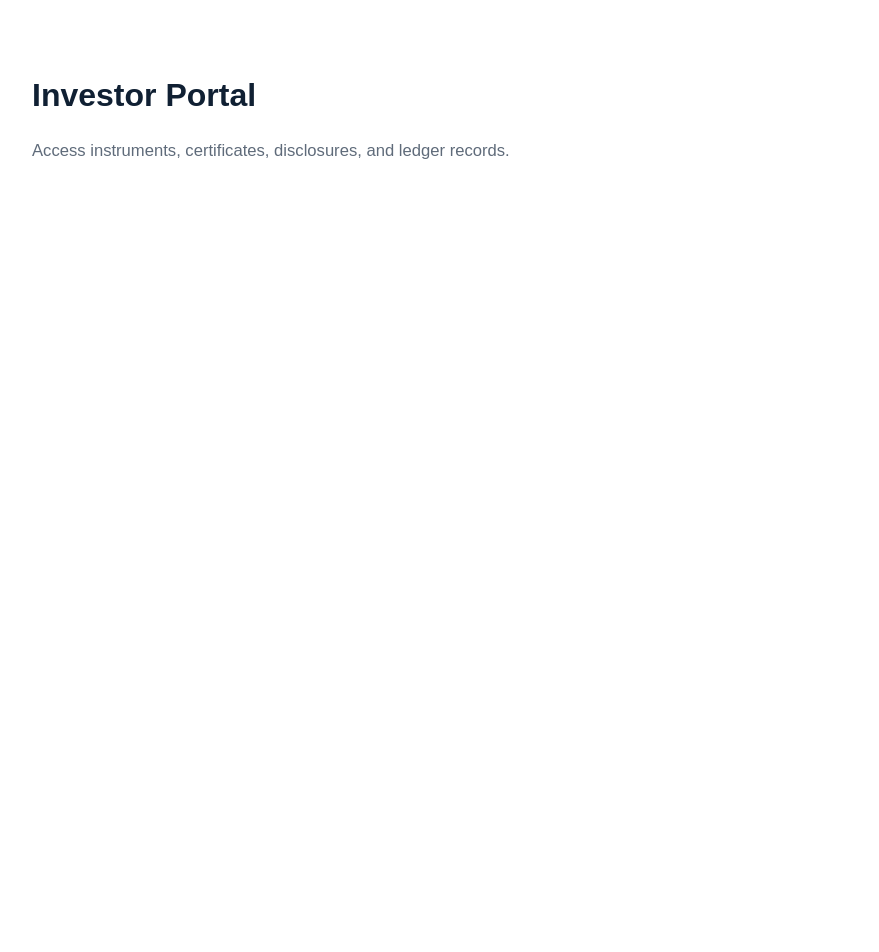
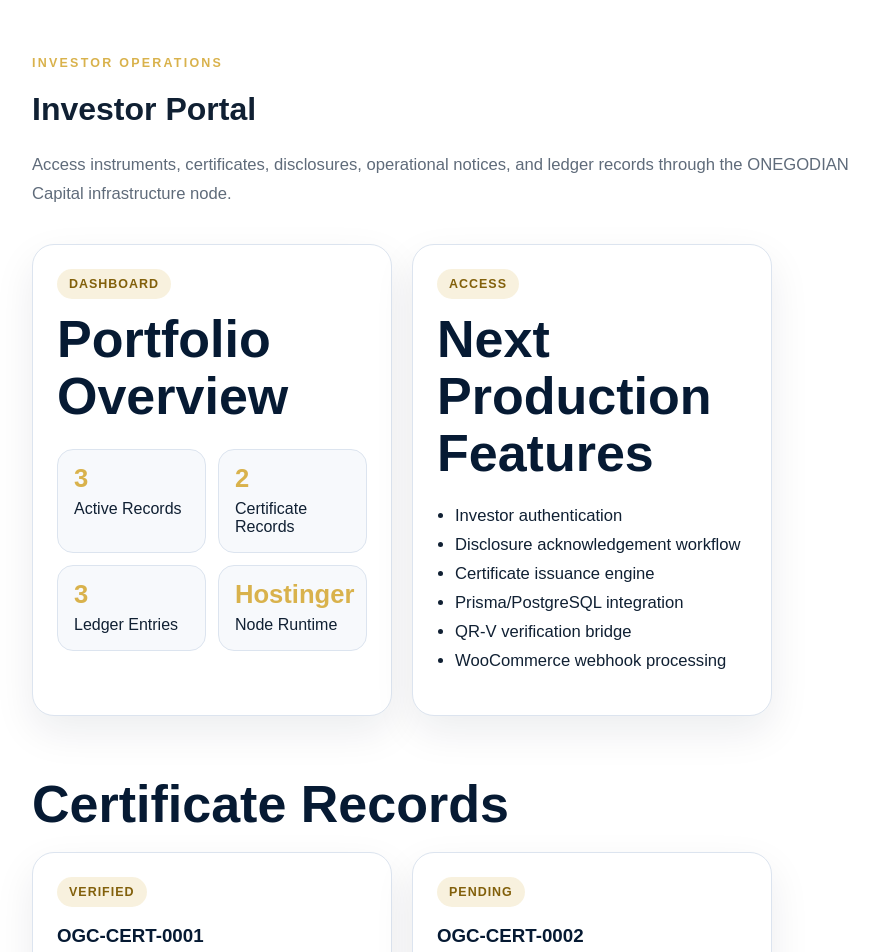
Before and after one commit to ohi-stack/onegodian-capital-web, a Next.js app: page /investor-portal in a window 1280 px wide. Shown: the top 952 px of the page, without its empty margins (48-927 px from the left). Before the commit the page ends 800 px from the top, so only its background shows below. Built offline with nearby package versions, Linux system fonts and the light colour scheme; no server answers.

Commit message:
Build investor portal dashboard shell

```diff
--- a/app/investor-portal/page.tsx
+++ b/app/investor-portal/page.tsx
@@ -1 +1,104 @@
-export default function Investor(){return(<main className='section'><div className='wrap'><h1>Investor Portal</h1><p className='lead'>Access instruments, certificates, disclosures, and ledger records.</p></div></main>)}
+import { certificates, ledgerEntries, offerings } from '../data';
+
+export default function Investor() {
+  return (
+    <main className="section">
+      <div className="wrap">
+        <div style={{ marginBottom: 36 }}>
+          <div className="eyebrow">Investor Operations</div>
+          <h1>Investor Portal</h1>
+          <p className="lead">
+            Access instruments, certificates, disclosures, operational notices,
+            and ledger records through the ONEGODIAN Capital infrastructure node.
+          </p>
+        </div>
+
+        <div className="cards">
+          <div className="card">
+            <span className="badge">Dashboard</span>
+            <h2>Portfolio Overview</h2>
+            <div className="statGrid" style={{ marginTop: 24 }}>
+              <div className="stat">
+                <b>{offerings.length}</b>
+                Active Records
+              </div>
+              <div className="stat">
+                <b>{certificates.length}</b>
+                Certificate Records
+              </div>
+              <div className="stat">
+                <b>{ledgerEntries.length}</b>
+                Ledger Entries
+              </div>
+              <div className="stat">
+                <b>Hostinger</b>
+                Node Runtime
+              </div>
+            </div>
+          </div>
+
+          <div className="card">
+            <span className="badge">Access</span>
+            <h2>Next Production Features</h2>
+            <ul style={{ lineHeight: 1.9, paddingLeft: 18 }}>
+              <li>Investor authentication</li>
+              <li>Disclosure acknowledgement workflow</li>
+              <li>Certificate issuance engine</li>
+              <li>Prisma/PostgreSQL integration</li>
+              <li>QR-V verification bridge</li>
+              <li>WooCommerce webhook processing</li>
+            </ul>
+          </div>
+        </div>
+
+        <div style={{ marginTop: 60 }}>
+          <h2>Certificate Records</h2>
+
+          <div className="cards">
+            {certificates.map((certificate) => (
+              <div className="card" key={certificate.id}>
+                <span className="badge">{certificate.status}</span>
+
+                <h3 style={{ marginTop: 18 }}>{certificate.id}</h3>
+
+                <p>{certificate.instrument}</p>
+
+                <div style={{ marginTop: 18 }}>
+                  <p><strong>Holder:</strong> {certificate.holder}</p>
+                  <p><strong>Issued:</strong> {certificate.issued}</p>
+                </div>
+
+                <a
+                  className="btn btnGold"
+                  style={{ marginTop: 22 }}
+                  href={certificate.verificationUrl}
+                >
+                  Verify Certificate
+                </a>
+              </div>
+            ))}
+          </div>
+        </div>
+
+        <div style={{ marginTop: 60 }}>
+          <h2>Ledger Activity</h2>
+
+          <div className="cards">
+            {ledgerEntries.map((entry) => (
+              <div className="card" key={entry.reference}>
+                <div style={{ display: 'flex', justifyContent: 'space-between' }}>
+                  <span className="badge">{entry.status}</span>
+                  <span>{entry.reference}</span>
+                </div>
+
+                <h3 style={{ marginTop: 18 }}>{entry.activity}</h3>
+
+                <p>{entry.date}</p>
+              </div>
+            ))}
+          </div>
+        </div>
+      </div>
+    </main>
+  );
+}
```
